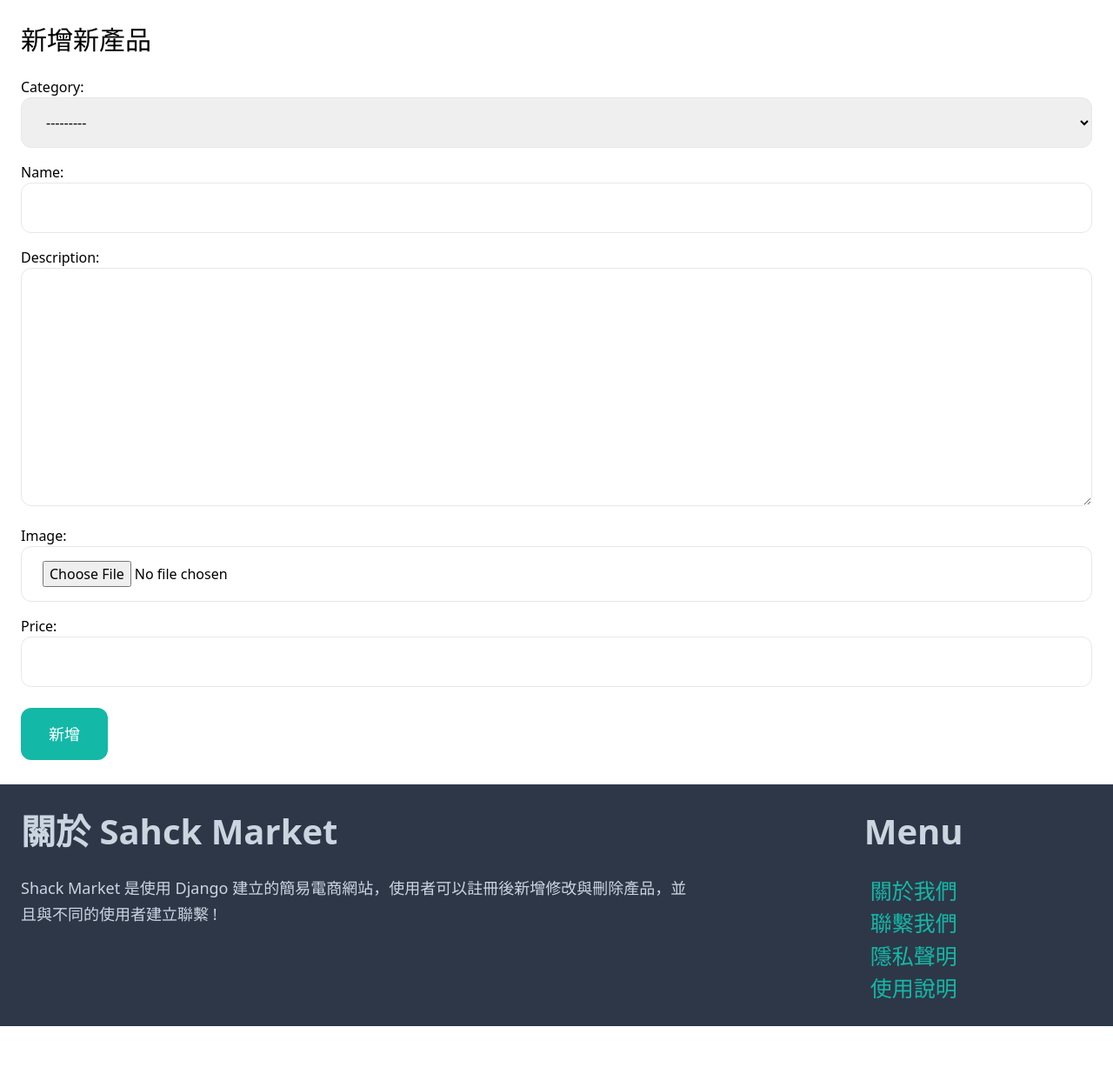
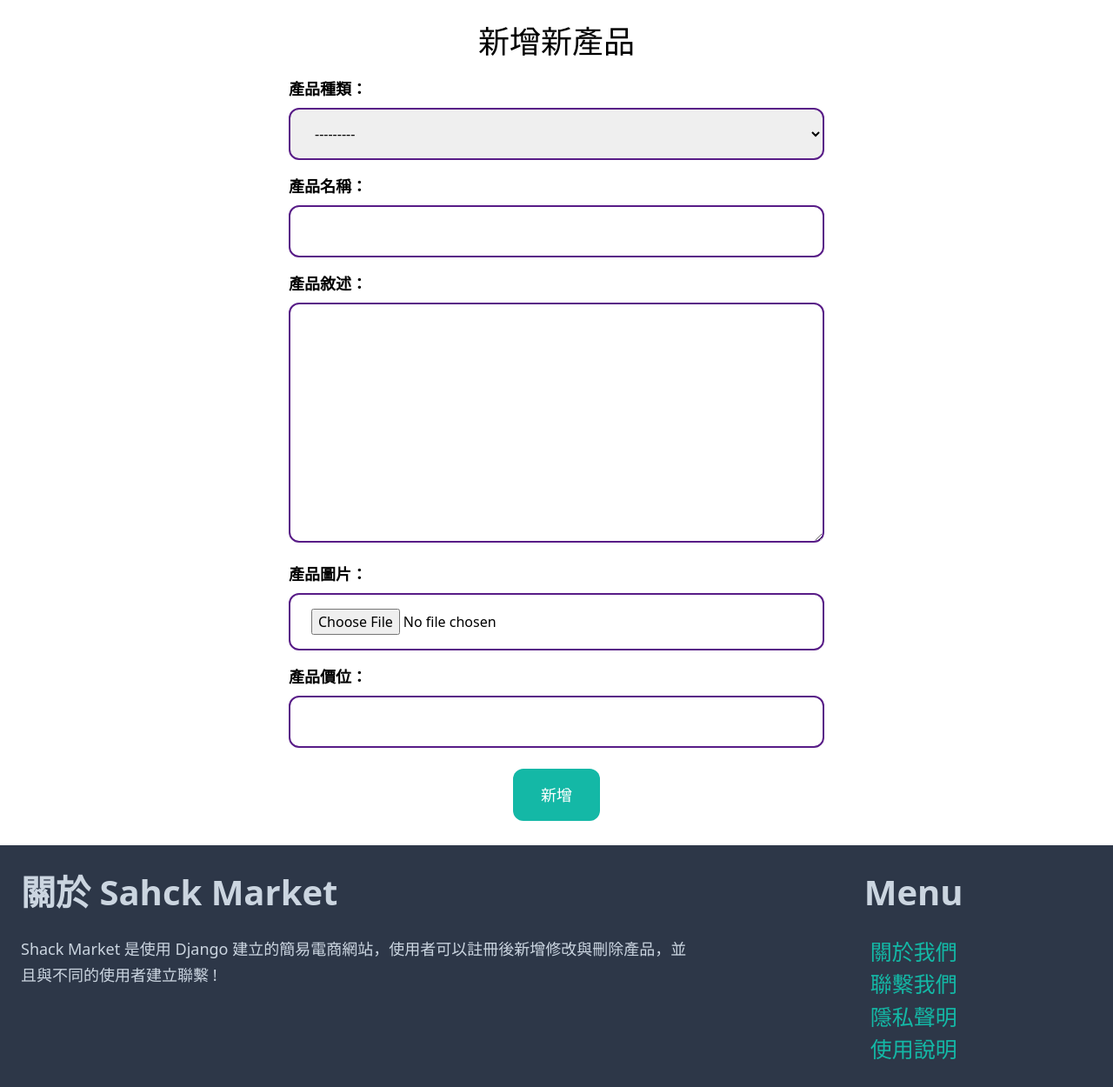
Before and after one commit to ShackArbeit/DjangoMarket2, a Django app: page /items/new/ in a window 1280 px wide. Shown: the part 84-1334 px from the top of the page at 87% size. Before the commit the page ends 1264 px from the top, so only its background shows below. Run offline with Django 5.2, Linux system fonts and the light colour scheme; a user stored in the database is signed in; data comes from the database, SQL or seed files in the repository; both versions use the stored data as it was after the commit; some libraries are stand-ins or nearby versions.

```diff
--- a/conversation/templates/inbox.html
+++ b/conversation/templates/inbox.html
@@ -3,8 +3,8 @@
 {% block title %}Inbox{% endblock %}
 
 {% block content %}
+<div style="min-height: 400px;">
 <h1 class="mb-6 text-3xl">Inbox</h1>
-
 <div class="space-y-6">
       {% for conversation in conversations %}
       <a  href="{% url 'conversation:detail' conversation.id %}">
@@ -25,9 +25,8 @@
           </div>
       </a>
   {% endfor %}
-
+</div>
 </div>
 
 
-
 {% endblock %}
--- a/core/urls.py
+++ b/core/urls.py
@@ -8,5 +8,6 @@ urlpatterns=[
       path('',views.index,name='index'),
       path('contact/',views.contact,name='contact'),
       path('signup/',views.signup,name='signup'),
-      path('login/',auth_views.LoginView.as_view(authentication_form=LoginForm,template_name='./login.html'),name='login')
+      path('login/',auth_views.LoginView.as_view(authentication_form=LoginForm,template_name='./login.html'),name='login'),
+      path('logout/', auth_views.LogoutView.as_view(next_page='/login/'), name='logout'),
 ]
--- a/item/forms.py
+++ b/item/forms.py
@@ -1,7 +1,7 @@
 from django import forms
 from .models import Items
 
-INPUT_CLASS='w-full py-4 px-6 rounded-xl border'
+INPUT_CLASS='w-full py-4 px-6 rounded-xl border-2 border-purple-900'
 
 # 新增產品的 Form 表單
 class NewItemForm(forms.ModelForm):
--- a/item/templates/ItemForm.html
+++ b/item/templates/ItemForm.html
@@ -4,16 +4,47 @@
 
 {% block content %}
 
-<h1 class="mb-6 text-3xl">{{ title }}</h1>
+<div class="text-center mb-5">
+<h1 class="text-4xl ">{{ title }}</h1>
+</div>
 
 <form method="post" action="." enctype="multipart/form-data">
     {% csrf_token %}
-    <div class="space-y-4">
-        {{ form.as_p }}
+    <div class="space-y-4  w-1/2 m-auto">
+            <!-- Category Field -->
+    <div class="mb-4">
+        <label for="id_category" class="block text-lg font-semibold mb-2">產品種類：</label>
+        {{ form.category }}
+    </div>
+
+    <!-- Name Field -->
+    <div class="mb-4">
+        <label for="id_name" class="block text-lg font-semibold mb-2">產品名稱：</label>
+        {{ form.name }}
+    </div>
+
+    <!-- Description Field -->
+    <div class="mb-4">
+        <label for="id_description" class="block text-lg font-semibold mb-2">產品敘述：</label>
+        {{ form.description }}
+    </div>
+
+    <!-- Image Field -->
+    <div class="mb-4">
+        <label for="id_image" class="block text-lg font-semibold mb-2">產品圖片：</label>
+        {{ form.image }}
+    </div>
+
+    <!-- Price Field -->
+    <div class="mb-4">
+        <label for="id_price" class="block text-lg font-semibold mb-2">產品價位：</label>
+        {{ form.price }}
+    </div>
+        <!-- {{ form.as_p }} -->
     </div>
 
     {% if form.errors or form.non_field_errors %}
-        <div class="mb-3 p-6 bg-red-100 rounded-xl">
+        <div class="mb-3 p-6 bg-red-100 rounded-xl ">
             {% for field in form %}
                 {{ field.errors }}
             {% endfor %}
@@ -21,6 +52,9 @@
         </div>
     {% endif %}
 
-    <button class="mt-6 py-4 px-8 text-lg bg-teal-500 hover:bg-teal-700 rounded-xl text-white">新增</button>
+    <div class="flex justify-center mt-6  ">
+    <button class="
+    py-4 px-8 text-lg bg-teal-500 hover:bg-teal-700 rounded-xl text-white">新增</button>
+</div>
 </form>
 {% endblock %}
--- a/templates/base.html
+++ b/templates/base.html
@@ -80,7 +80,7 @@
       padding-right: 1.5rem;
       display: flex;
       justify-content: space-between;
-       background-color: #2d3748;
+      background-color: #2d3748;
   }
   .footer_left{
      width: 66.666667%;
@@ -122,9 +122,14 @@
              {% if request.user.is_authenticated %}
              <a href="{% url 'dashboard:index' %}"  class="px-6 py-3 text-xl font-semibold bg-gray-500 text-white rounded-xl hover:bg-gray-700">我的商品列表</a>
              <a href="{% url 'conversation:inbox' %}" class="px-6 py-3 text-xl font-semibold bg-teal-500 text-white rounded-xl hover:bg-teal-700">討論區</a>
-             <a href="#" class="px-6 py-3 text-xl font-semibold
+             <!-- <a href="#" class="px-6 py-3 text-xl font-semibold
              bg-red-600 text-white rounded-xl hover:bg-teal-700
-             ">Logout</a>
+             ">Logout</a> -->
+             <form method="POST" action="{% url 'core:logout' %}" class="inline-block">
+                {% csrf_token %}
+                <button type="submit" class="px-6 py-3 text-xl font-semibold
+                bg-red-600 text-white rounded-xl hover:bg-red-700">Logout</button>
+            </form>
              {% else %}
              <a href="{% url 'core:signup' %}" class="px-6 py-3 text-lg font-semibold
              bg-teal-500 text-white rounded-xl hover:bg-teal-700
```
Also changed, not shown: db.sqlite3.
